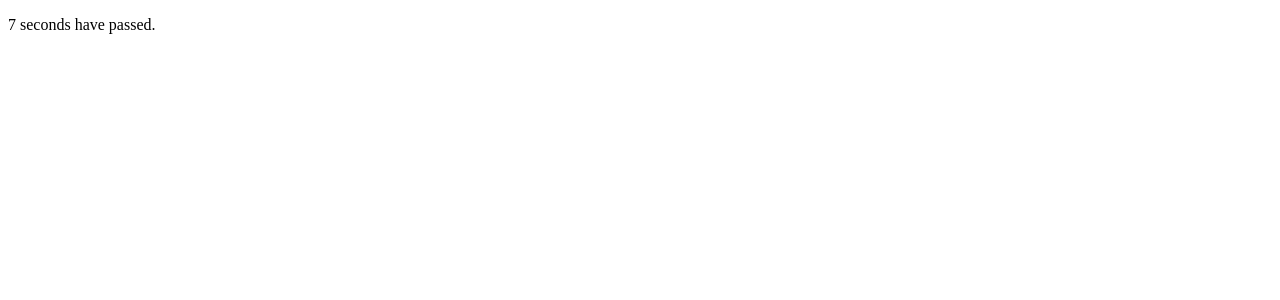
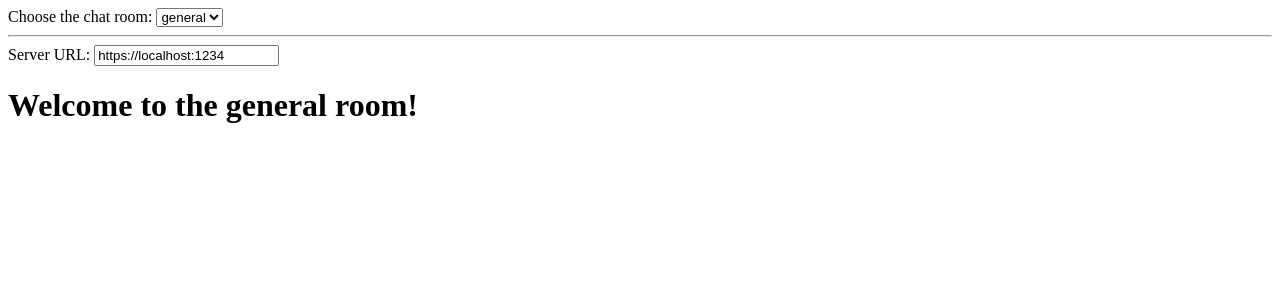
Before and after one commit to WilliamHill11/React-App, a React (Vite) app in the folder my-first-react-app/: page / in a window 1280 px wide. Shown: the top 300 px of the page. Built offline with nearby package versions, Linux system fonts and the light colour scheme.

Commit message:
Testing out use Effect with a chat system

```diff
--- a/my-first-react-app/src/App.jsx
+++ b/my-first-react-app/src/App.jsx
@@ -122,22 +122,47 @@
 //   );
 // }
 
-import React, { useEffect, useState } from 'react';
+import { useState, useEffect } from 'react';
+import { createConnection } from './chat';
 
-function App() {
-  const [counter, setCounter] = useState(0);
+function ChatRoom({ roomId }) {
+  // roomId is reactive
+  const [serverUrl, setServerUrl] = useState('https://localhost:1234'); // serverUrl is reactive
 
   useEffect(() => {
-    const key = setInterval(() => {
-      setCounter((count) => count + 1);
-    }, 1000);
+    const connection = createConnection(serverUrl, roomId);
+    connection.connect();
+    return () => connection.disconnect();
+  }, [serverUrl, roomId]); // <-- Something's wrong here!
 
-    return () => {
-      clearInterval(key);
-    };
-  }, []);
-
-  return <p>{counter} seconds have passed.</p>;
+  return (
+    <>
+      <label>
+        Server URL:{' '}
+        <input
+          value={serverUrl}
+          onChange={(e) => setServerUrl(e.target.value)}
+        />
+      </label>
+      <h1>Welcome to the {roomId} room!</h1>
+    </>
+  );
 }
 
-export default App;
+export default function App() {
+  const [roomId, setRoomId] = useState('general');
+  return (
+    <>
+      <label>
+        Choose the chat room:{' '}
+        <select value={roomId} onChange={(e) => setRoomId(e.target.value)}>
+          <option value="general">general</option>
+          <option value="travel">travel</option>
+          <option value="music">music</option>
+        </select>
+      </label>
+      <hr />
+      <ChatRoom roomId={roomId} />
+    </>
+  );
+}
--- /dev/null
+++ b/my-first-react-app/src/chat.jsx
@@ -0,0 +1,13 @@
+export function createConnection(serverUrl, roomId) {
+  // A real implementation would actually connect to the server
+  return {
+    connect() {
+      console.log(
+        '✅ Connecting to "' + roomId + '" room at ' + serverUrl + '...'
+      );
+    },
+    disconnect() {
+      console.log('❌ Disconnected from "' + roomId + '" room at ' + serverUrl);
+    },
+  };
+}
```
